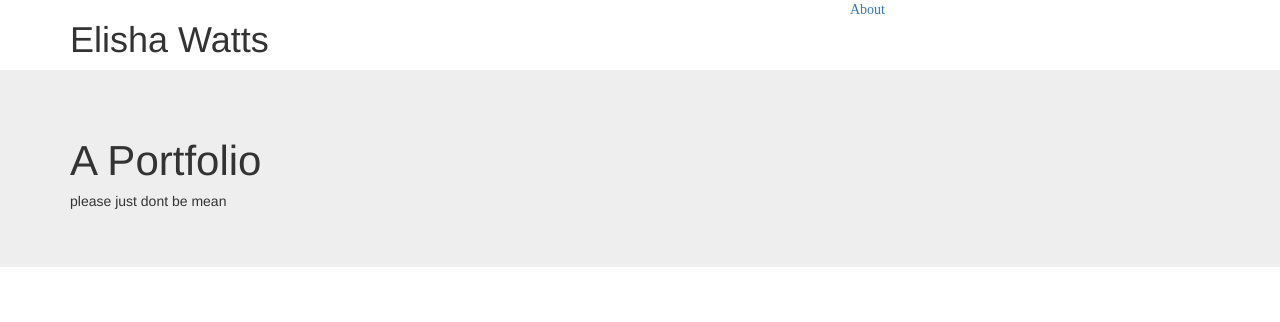
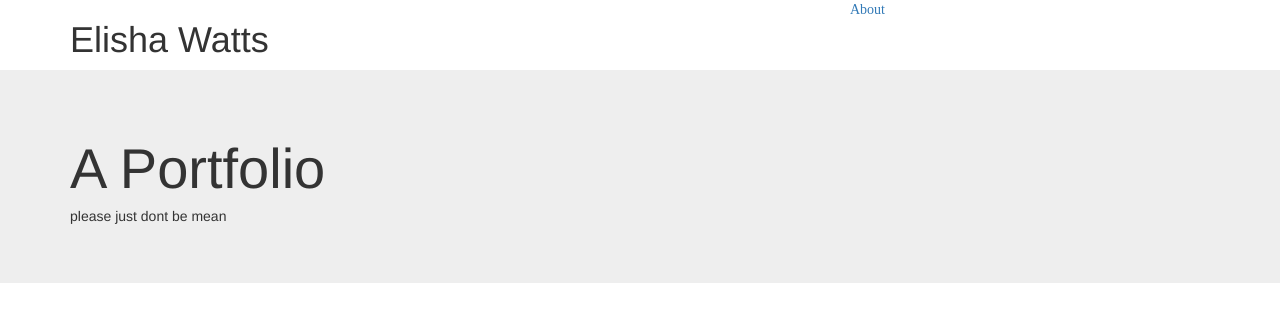
Before and after one commit to elishawats/elishawatts.github.io, a plain HTML site: page index.html in a window 1280 px wide. Drawn offline with nearby package versions, Linux system fonts and the light colour scheme.

Commit message:
Update index.html

```diff
--- a/index.html
+++ b/index.html
@@ -5,16 +5,20 @@
   <style>
 
     h1, h2, h3, h4, h5, h5, h6, p, a, ul, ol {
-      font-color: white;
+      color: white;
       font-family: "lucida";
     }
 
     #title {
-      font-size: 3em;
+      font-size: 4em;
     }
 
     body {
-      background color: black;
+      background-color: black;
+    }
+
+    .jumbotron {
+      padding: 20px;
     }
   </style>
   <!-- Latest compiled and minified CSS -->
```
